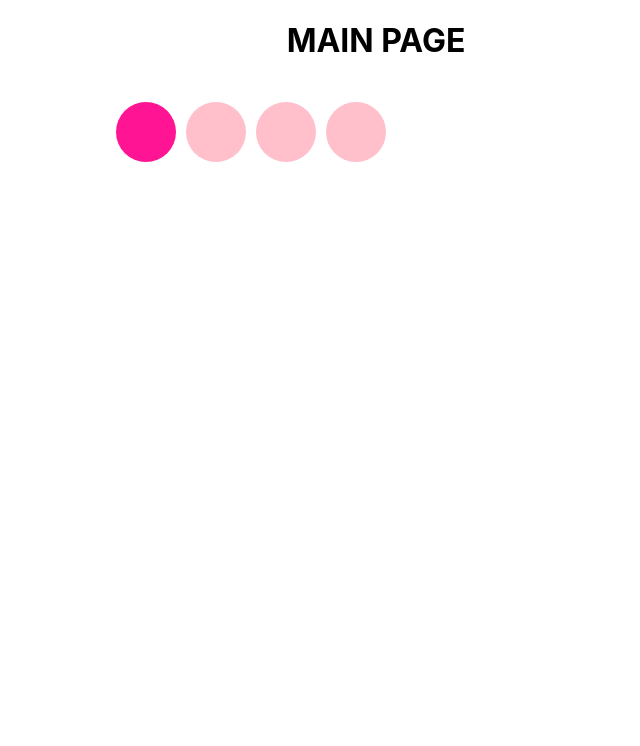
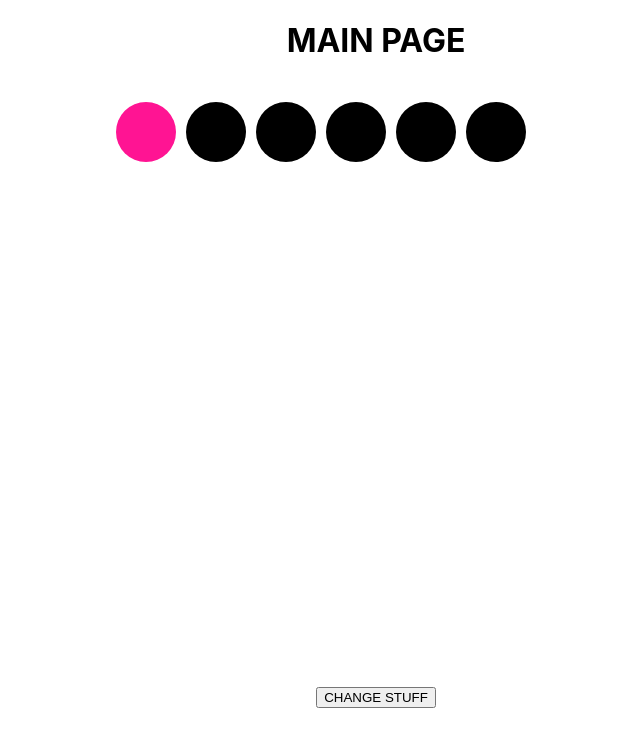
Before and after one commit to giacomo9999/learn-d3-210101, a React (Create React App) app: page / in a window 1280 px wide. Shown: the top 746 px of the page, without its empty margins (264-904 px from the left). Built offline with nearby package versions, Linux system fonts and the light colour scheme.

Commit message:
Now modifying DOM elements using D3...why did this not work before? Oh well.

```diff
--- a/src/App.js
+++ b/src/App.js
@@ -8,14 +8,25 @@ import * as d3 from "d3";
 class App extends Component {
   componentDidMount() {
     d3.select("circle").attr("fill", "deeppink");
-    d3.select("#svgcontainer").style("fill", "pink");
+  }
+
+  changeStuff() {
+    d3.select("#thaNotoriousSVG").style("background", "blue");
+
+    d3.select("svg")
+      .append("circle")
+      .attr("r", 20)
+      .attr("cx", 300)
+      .attr("cy", 300)
+      .attr("fill", "yellowgreen");
   }
 
   render() {
     return (
       <div className="mainPage">
         <h1>MAIN PAGE</h1>
-        <TestThing height={600} width={600} numOfCircles={4} />
+        <TestThing height={600} width={600} numOfCircles={6} />
+        <button onClick={this.changeStuff}>CHANGE STUFF</button>
       </div>
     );
   }
--- a/src/TestThing.js
+++ b/src/TestThing.js
@@ -5,15 +5,23 @@ const testThing = (props) => {
   const arrayOfCircles = () => {
     const circleArray = [];
     for (let i = 1; i <= props.numOfCircles; i++) {
-      circleArray.push(<circle key={"circ_" + i} cx={i * 70} cy="50" r="30" />);
+      circleArray.push(
+        <circle
+          key={"circ_" + i}
+          cx={i * 70}
+          cy="50"
+          r="30"
+          onClick={() => console.log("clicked.")}
+        />
+      );
     }
     return circleArray;
   };
 
   const testBox = (
     <div id="svgcontainer">
-      <svg width={props.width} height={props.height}>
-      {/* <svg viewBox={`0 0 ${props.width} ${props.height}`}> */}
+      <svg id="thaNotoriousSVG" width={props.width} height={props.height}>
+        {/* <svg viewBox={`0 0 ${props.width} ${props.height}`}> */}
         {arrayOfCircles()}
       </svg>
     </div>
```
Also changed, not shown: 2 other files (tests, documents, lock files or other folders).
